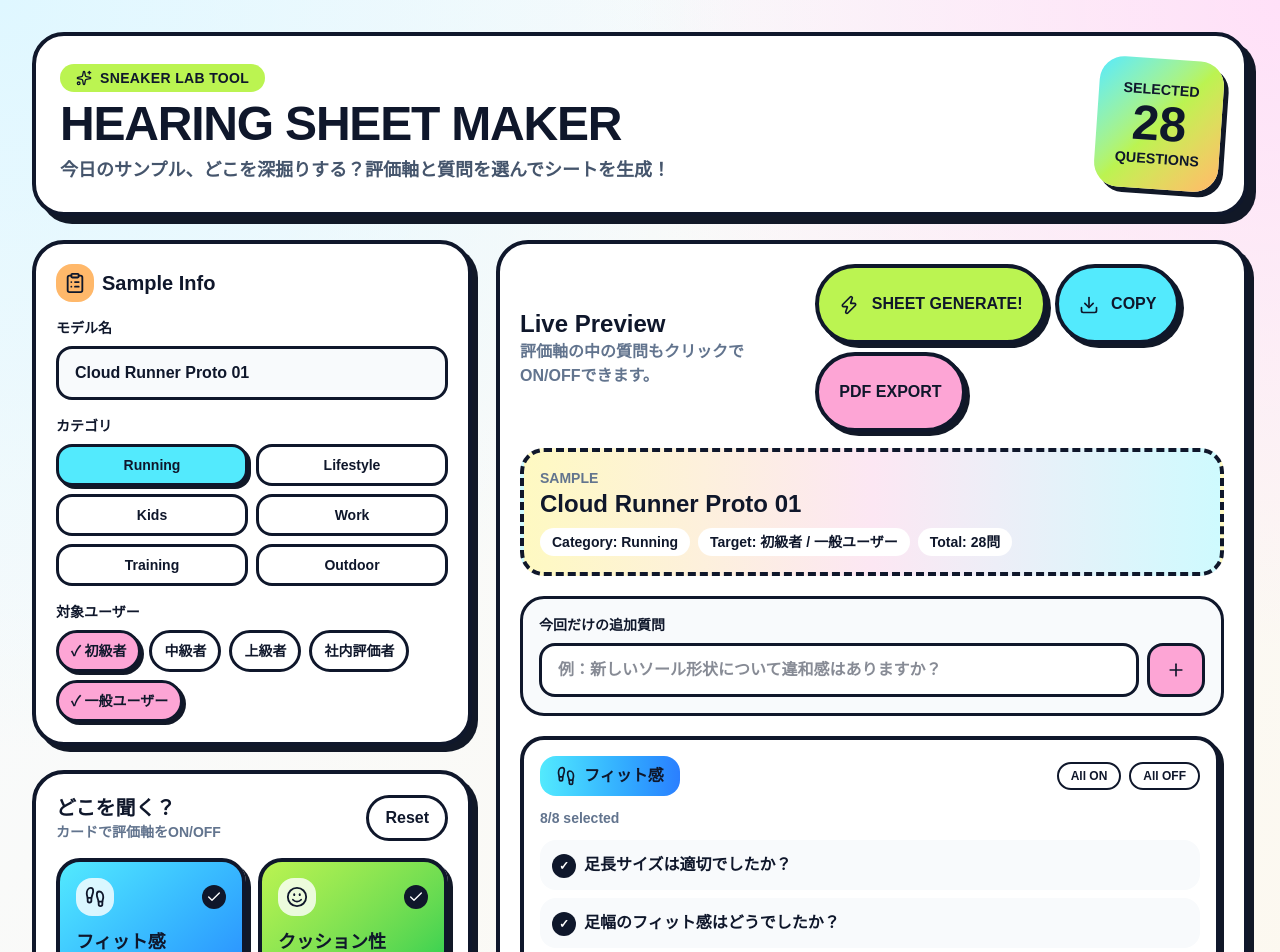
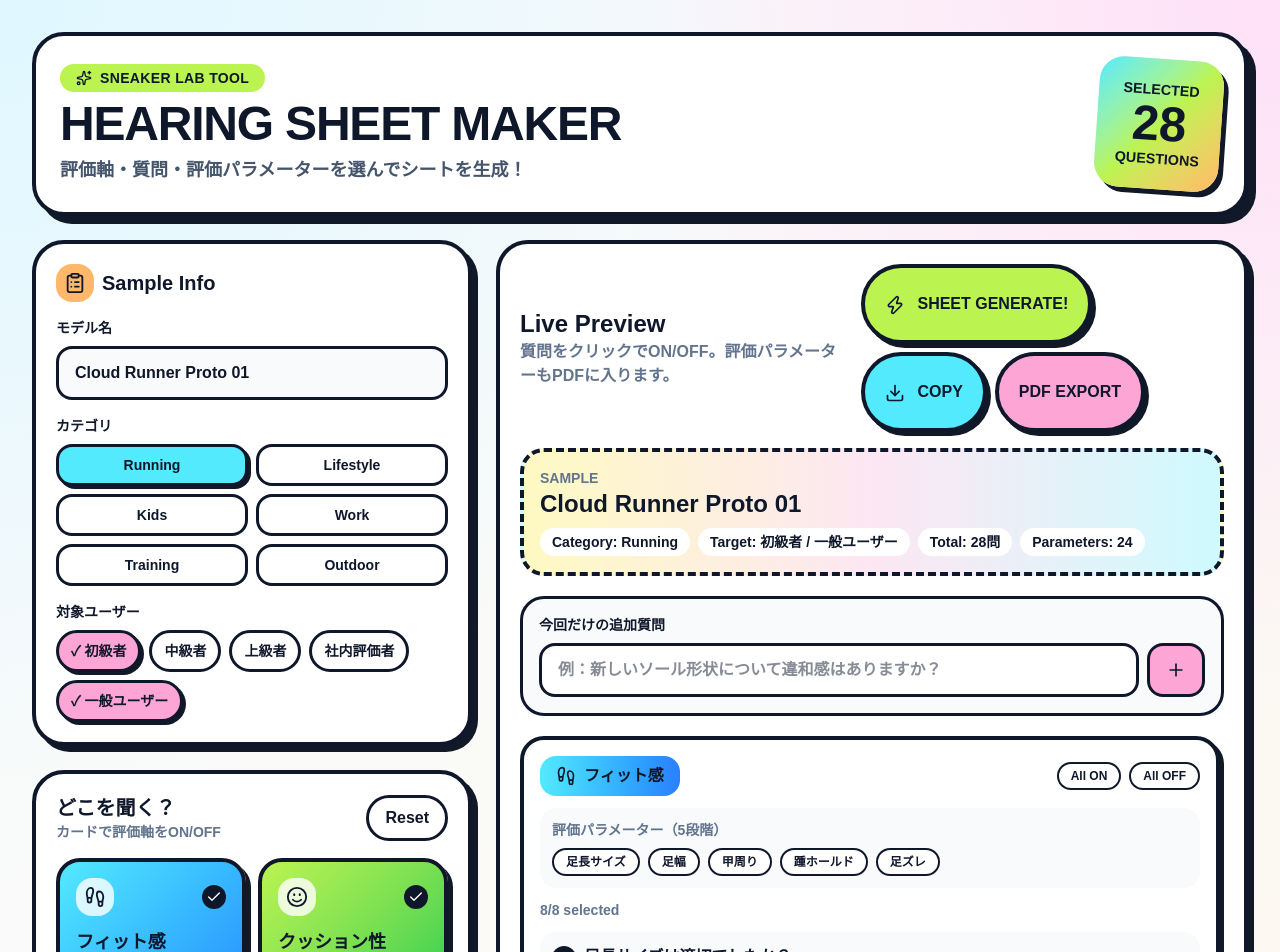
Before and after one commit to MatsuuraTakahiro/shoe-hearing-maker, a Next.js app: page / in a window 1280 px wide. Shown: the top 952 px of the page. Built offline with nearby package versions, Linux system fonts and the light colour scheme.

Commit message:
add question selection

```diff
--- a/app/page.tsx
+++ b/app/page.tsx
@@ -42,6 +42,7 @@ const questionGroups = [
     icon: Footprints,
     color: "from-cyan-300 to-blue-500",
     accent: "bg-cyan-100",
+    parameters: ["足長サイズ", "足幅", "甲周り", "踵ホールド", "足ズレ"],
     questions: [
       "足長サイズは適切でしたか？",
       "足幅のフィット感はどうでしたか？",
@@ -60,6 +61,7 @@ const questionGroups = [
     icon: Smile,
     color: "from-lime-300 to-green-500",
     accent: "bg-lime-100",
+    parameters: ["柔らかさ", "反発感", "衝撃吸収", "疲労軽減", "前足部クッション"],
     questions: [
       "着地時の柔らかさはどう感じましたか？",
       "反発感は十分に感じられましたか？",
@@ -76,6 +78,7 @@ const questionGroups = [
     icon: Gauge,
     color: "from-orange-300 to-red-500",
     accent: "bg-orange-100",
+    parameters: ["横ブレ", "着地安定感", "足首サポート", "コーナリング", "ミッドソール剛性"],
     questions: [
       "横ブレは感じましたか？",
       "着地時の安定感はどうでしたか？",
@@ -92,6 +95,7 @@ const questionGroups = [
     icon: Zap,
     color: "from-yellow-300 to-amber-500",
     accent: "bg-yellow-100",
+    parameters: ["手持ち重量感", "歩行時重量感", "長時間負担", "動きやすさ"],
     questions: [
       "持った時に軽さを感じましたか？",
       "歩行時に重さは気になりましたか？",
@@ -106,6 +110,7 @@ const questionGroups = [
     icon: Wind,
     color: "from-sky-300 to-indigo-500",
     accent: "bg-sky-100",
+    parameters: ["ムレにくさ", "通気感", "夏場適性", "素材快適性"],
     questions: [
       "ムレ感はありましたか？",
       "通気性は十分に感じましたか？",
@@ -120,6 +125,7 @@ const questionGroups = [
     icon: RotateCcw,
     color: "from-violet-300 to-purple-500",
     accent: "bg-violet-100",
+    parameters: ["曲がりやすさ", "前足部屈曲", "動作時の硬さ", "重心移動"],
     questions: [
       "歩行時の曲がりやすさはどうでしたか？",
       "前足部の屈曲は自然でしたか？",
@@ -134,6 +140,7 @@ const questionGroups = [
     icon: Shield,
     color: "from-emerald-300 to-teal-500",
     accent: "bg-emerald-100",
+    parameters: ["滑りにくさ", "濡れ路面", "急停止", "接地感"],
     questions: [
       "滑りやすさは感じましたか？",
       "濡れた路面での安心感はありましたか？",
@@ -148,6 +155,7 @@ const questionGroups = [
     icon: Shield,
     color: "from-slate-300 to-slate-600",
     accent: "bg-slate-100",
+    parameters: ["素材強度", "摩耗耐性", "長期使用感", "アッパー強度"],
     questions: [
       "素材の耐久性に不安はありましたか？",
       "摩耗しやすそうな箇所はありましたか？",
@@ -162,6 +170,7 @@ const questionGroups = [
     icon: Plus,
     color: "from-pink-300 to-rose-500",
     accent: "bg-pink-100",
+    parameters: ["履きやすさ", "脱ぎやすさ", "開口部", "着脱ストレス"],
     questions: [
       "履きやすさはどうでしたか？",
       "脱ぎやすさはどうでしたか？",
@@ -176,6 +185,7 @@ const questionGroups = [
     icon: Star,
     color: "from-fuchsia-300 to-pink-500",
     accent: "bg-fuchsia-100",
+    parameters: ["第一印象", "シルエット", "高級感", "ブランドらしさ", "購入意欲"],
     questions: [
       "全体デザインの印象はどうでしたか？",
       "シルエットは魅力的に感じましたか？",
@@ -192,6 +202,7 @@ const questionGroups = [
     icon: Palette,
     color: "from-rose-300 via-orange-300 to-yellow-400",
     accent: "bg-rose-100",
+    parameters: ["配色印象", "配色バランス", "合わせやすさ", "高級感", "店頭映え"],
     questions: [
       "カラーリングの印象はどうでしたか？",
       "配色バランスは良いと感じましたか？",
@@ -207,6 +218,7 @@ const questionGroups = [
     icon: ClipboardList,
     color: "from-blue-300 to-cyan-500",
     accent: "bg-blue-100",
+    parameters: ["日常使用", "スポーツ適性", "通勤通学", "汎用性"],
     questions: [
       "日常使いしやすそうですか？",
       "スポーツ用途に適していると感じますか？",
@@ -220,6 +232,7 @@ const questionGroups = [
     icon: Sparkles,
     color: "from-indigo-300 to-violet-500",
     accent: "bg-indigo-100",
+    parameters: ["総合満足度", "購入意向", "推奨意向", "改善優先度"],
     questions: [
       "総合的な満足度を教えてください。",
       "購入したいと思いましたか？",
@@ -260,6 +273,11 @@ export default function PopShoesHearingSheetMaker() {
     selectedGroups.reduce((sum, group) => sum + getSelectedQuestions(group).length, 0) +
     customQuestions.length;
 
+  const parameterCount = selectedGroups.reduce(
+    (sum, group) => sum + group.parameters.length,
+    0
+  );
+
   const exportPDF = () => {
     const doc = new jsPDF();
     let y = 20;
@@ -278,16 +296,40 @@ export default function PopShoesHearingSheetMaker() {
 
     selectedGroups.forEach((group) => {
       const questions = getSelectedQuestions(group);
-      if (questions.length === 0) return;
+      if (questions.length === 0 && group.parameters.length === 0) return;
 
-      if (y > 260) {
+      if (y > 250) {
         doc.addPage();
         y = 20;
       }
 
       doc.setFontSize(14);
       doc.text(group.label, 20, y);
-      y += 10;
+      y += 9;
+
+      if (group.parameters.length > 0) {
+        doc.setFontSize(10);
+        doc.text("Rating Parameters (1: Poor / 5: Excellent)", 20, y);
+        y += 8;
+
+        group.parameters.forEach((parameter) => {
+          if (y > 270) {
+            doc.addPage();
+            y = 20;
+          }
+
+          doc.setFontSize(9);
+          doc.text(`${parameter}:   1    2    3    4    5`, 24, y);
+          y += 7;
+        });
+
+        y += 5;
+      }
+
+      if (questions.length > 0) {
+        doc.setFontSize(10);
+        doc.text("Questions", 20, y);
+        y += 8;
 
         questions.forEach((q, index) => {
           if (y > 270) {
@@ -296,13 +338,14 @@ export default function PopShoesHearingSheetMaker() {
           }
 
           doc.setFontSize(10);
-        doc.text(`${index + 1}. ${q}`, 20, y);
+          doc.text(`${index + 1}. ${q}`, 24, y);
           y += 7;
-        doc.line(20, y, 180, y);
+          doc.line(24, y, 185, y);
           y += 8;
         });
 
         y += 5;
+      }
     });
 
     customQuestions.forEach((q, index) => {
@@ -378,11 +421,21 @@ export default function PopShoesHearingSheetMaker() {
 
     selectedGroups.forEach((group) => {
       const questions = getSelectedQuestions(group);
-      if (questions.length === 0) return;
+      if (questions.length === 0 && group.parameters.length === 0) return;
 
       lines.push(`■ ${group.title}`);
+
+      if (group.parameters.length > 0) {
+        lines.push("[評価パラメーター]");
+        group.parameters.forEach((parameter) => lines.push(`${parameter}: 1 2 3 4 5`));
+        lines.push("");
+      }
+
+      if (questions.length > 0) {
+        lines.push("[質問]");
         questions.forEach((q, index) => lines.push(`${index + 1}. ${q}`));
         lines.push("");
+      }
     });
 
     if (customQuestions.length > 0) {
@@ -410,7 +463,7 @@ export default function PopShoesHearingSheetMaker() {
                 HEARING SHEET MAKER
               </h1>
               <p className="mt-2 text-base font-semibold text-slate-600 md:text-lg">
-                今日のサンプル、どこを深掘りする？評価軸と質問を選んでシートを生成！
+                評価軸・質問・評価パラメーターを選んでシートを生成！
               </p>
             </div>
             <motion.div
@@ -531,6 +584,9 @@ export default function PopShoesHearingSheetMaker() {
                         <div className="mt-2 rounded-full bg-white/75 px-2 py-1 text-xs font-black">
                           {selectedQuestionCount}/{group.questions.length} Questions
                         </div>
+                        <div className="mt-1 rounded-full bg-white/75 px-2 py-1 text-xs font-black">
+                          {group.parameters.length} Parameters
+                        </div>
                       </motion.button>
                     );
                   })}
@@ -546,7 +602,7 @@ export default function PopShoesHearingSheetMaker() {
                   <div>
                     <h2 className="text-2xl font-black">Live Preview</h2>
                     <p className="font-bold text-slate-500">
-                      評価軸の中の質問もクリックでON/OFFできます。
+                      質問をクリックでON/OFF。評価パラメーターもPDFに入ります。
                     </p>
                   </div>
                   <div className="flex flex-wrap gap-2">
@@ -582,6 +638,9 @@ export default function PopShoesHearingSheetMaker() {
                     <span className="rounded-full bg-white px-3 py-1">
                       Total: {questionCount}問
                     </span>
+                    <span className="rounded-full bg-white px-3 py-1">
+                      Parameters: {parameterCount}
+                    </span>
                   </div>
                 </div>
 
@@ -613,7 +672,7 @@ export default function PopShoesHearingSheetMaker() {
                       className="mb-5 rounded-3xl border-4 border-slate-900 bg-lime-200 p-4 text-center shadow-[4px_4px_0_#111827]"
                     >
                       <div className="text-2xl font-black">
-                        🎉 Generated! {questionCount}問のシートができました
+                        🎉 Generated! {questionCount}問・{parameterCount}評価項目のシートができました
                       </div>
                     </motion.div>
                   )}
@@ -662,6 +721,22 @@ export default function PopShoesHearingSheetMaker() {
                               >
                                 All OFF
                               </button>
+                            </div>
+                          </div>
+
+                          <div className="mb-3 grid gap-2 rounded-2xl bg-slate-50 p-3">
+                            <div className="text-sm font-black text-slate-500">
+                              評価パラメーター（5段階）
+                            </div>
+                            <div className="flex flex-wrap gap-2">
+                              {group.parameters.map((parameter) => (
+                                <span
+                                  key={parameter}
+                                  className="rounded-full border-2 border-slate-900 bg-white px-3 py-1 text-xs font-black"
+                                >
+                                  {parameter}
+                                </span>
+                              ))}
                             </div>
                           </div>
 
```
Lines whose indentation alone changed are shown as unchanged.
